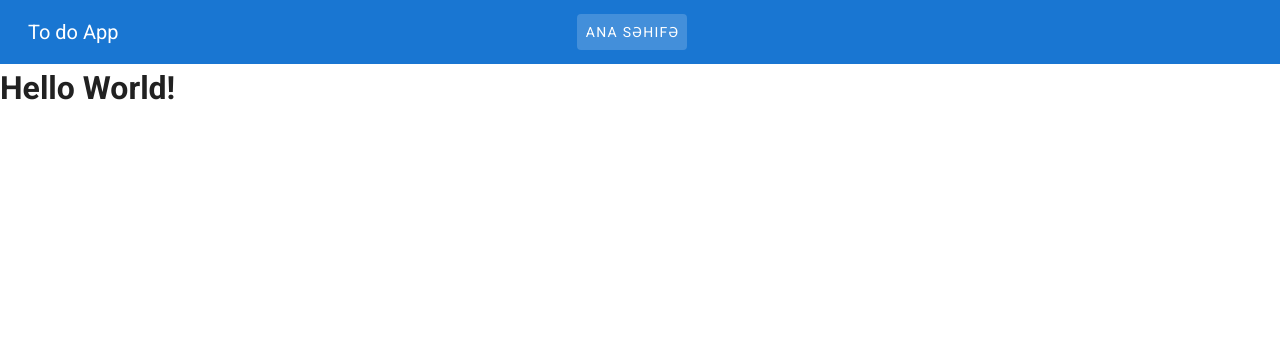
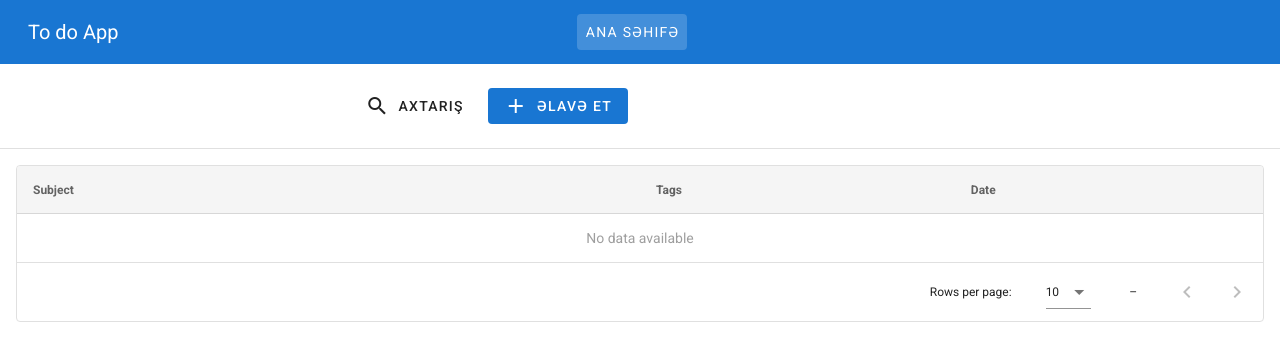
Before and after one commit to nicatdursunlu/digital-umbrella-task, a Vue app: page / in a window 1280 px wide. Shown: the top 360 px of the page. Built offline with nearby package versions, Linux system fonts and the light colour scheme.

Commit message:
Implement creating new subject

```diff
--- a/package.json
+++ b/package.json
@@ -9,6 +9,8 @@
   },
   "dependencies": {
     "core-js": "^3.8.3",
+    "date-fns": "^2.29.3",
+    "uuid": "^9.0.0",
     "vue": "^2.6.14",
     "vuetify": "^2.6.0"
   },
@@ -23,9 +25,9 @@
     "sass": "~1.32.0",
     "sass-loader": "^10.0.0",
     "vue-cli-plugin-vuetify": "~2.5.8",
+    "vue-router": "^3.2.0",
     "vue-template-compiler": "^2.6.14",
-    "vuetify-loader": "^1.7.0",
-    "vue-router": "^3.2.0"
+    "vuetify-loader": "^1.7.0"
   },
   "eslintConfig": {
     "root": true,
--- /dev/null
+++ b/src/assets/sass/base/_base.scss
@@ -0,0 +1,27 @@
+.page {
+  &__header {
+    border-bottom: 1px solid var(--v-gray-lighten2);
+  }
+}
+
+.v-data-table {
+  border: 1px solid var(--v-gray-lighten2);
+  border-radius: 4px !important;
+
+  &__wrapper {
+    border-radius: 4px !important;
+  }
+}
+
+thead.v-data-table-header {
+  background-color: var(--v-gray-lighten4);
+  border-radius: 4px !important;
+
+  th {
+    color: rgba(0, 0, 0, 0.6) !important;
+  }
+}
+
+.border-bottom {
+  border-bottom: 1px solid var(--v-gray-lighten2);
+}
--- /dev/null
+++ b/src/assets/sass/main.scss
@@ -0,0 +1 @@
+@import "./base/base";
--- a/src/main.js
+++ b/src/main.js
@@ -2,7 +2,11 @@ import Vue from 'vue'
 import App from './App.vue'
 import vuetify from './plugins/vuetify'
 import router from './router'
+import '@/assets/sass/main.scss'
 
+export const eventBus = new Vue()
+
+Vue.prototype.$eventBus = eventBus
 Vue.config.productionTip = false
 
 new Vue({
--- /dev/null
+++ b/src/plugins/theme.js
@@ -0,0 +1,23 @@
+export default {
+  // primary: '#26A69A',
+  secondary: '#19234C',
+  accent: '#0068a6',
+  gray: {
+    base: '#9e9e9e',
+    lighten5: '#fafafa',
+    lighten4: '#f5f5f5',
+    lighten3: '#eeeeee',
+    lighten2: '#e0e0e0',
+    lighten1: '#bdbdbd',
+    darken1: '#757575',
+    darken2: '#616161',
+    darken3: '#424242',
+    darken4: '#212121'
+  },
+  black: '#323232',
+  white: '#ffffff',
+  success: '#349175',
+  error: '#D94F4F',
+  warning: '#EA8300',
+  info: '#0D7CD5'
+}
--- a/src/plugins/vuetify.js
+++ b/src/plugins/vuetify.js
@@ -1,6 +1,14 @@
 import Vue from 'vue'
 import Vuetify from 'vuetify/lib/framework'
+import light from './theme'
 
 Vue.use(Vuetify)
 
-export default new Vuetify({})
+export default new Vuetify({
+  theme: {
+    themes: { light },
+    options: {
+      customProperties: true
+    }
+  }
+})
--- /dev/null
+++ b/src/utils/date.js
@@ -0,0 +1,5 @@
+import { format } from 'date-fns'
+
+export function getDateFormat(date) {
+  return format(new Date(date), 'dd.MM.yyyy')
+}
--- /dev/null
+++ b/src/views/Home/components/Form/index.vue
@@ -0,0 +1,107 @@
+<template>
+  <v-dialog v-model="dialog" persistent max-width="570px">
+    <v-form
+      ref="form"
+      v-model="isFormValid"
+      lazy-validation
+      @submit.prevent="handleFormSubmit"
+    >
+      <v-card>
+        <v-card-title class="py-3 px-4 border-bottom">
+          <span class="gray--text text--darken-3 font-weight-regular">
+            New Subject
+          </span>
+        </v-card-title>
+        <v-card-text class="px-4 py-0 border-bottom">
+          <v-row class="row-reset mt-3">
+            <v-col cols="12" md="12">
+              <v-text-field
+                v-model="form.subject"
+                :rules="rules.subject"
+                outlined
+                hide-details="auto"
+                label="Subject"
+              />
+            </v-col>
+            <v-col cols="12" md="12">
+              <v-text-field
+                v-model="form.tags"
+                :rules="rules.tags"
+                outlined
+                label="Tags"
+              />
+            </v-col>
+          </v-row>
+        </v-card-text>
+        <v-card-actions
+          class="py-3 px-4 d-flex align-center justify-end border-top"
+        >
+          <v-btn
+            @click="handleCloseDialog"
+            color="gray lighten-3 mr-3"
+            depressed
+            type="button"
+          >
+            İmtina et
+          </v-btn>
+          <v-btn color="primary" depressed type="submit"> Yadda saxla </v-btn>
+        </v-card-actions>
+      </v-card>
+    </v-form>
+  </v-dialog>
+</template>
+
+<script>
+const initialValues = {
+  subject: null,
+  tags: null,
+  isCompleted: false,
+  createdAt: null
+}
+
+export default {
+  data() {
+    return {
+      dialog: false,
+      loading: false,
+      isFormValid: false,
+      form: { ...initialValues },
+      rules: {
+        subject: [(v) => !!v || 'Subject daxil edin'],
+        tags: [
+          (v) => !!v || 'Tegler daxil edin',
+          (v) =>
+            /,(?!(?<=(?:^|,)\s*"(?:[^"]|""|\\")*,)(?:[^"]|""|\\")*"\s*(?:,|$))/.test(
+              v
+            ) || 'Seperate with coma'
+        ]
+      }
+    }
+  },
+  methods: {
+    handleCloseDialog() {
+      this.dialog = false
+      this.resetForm()
+    },
+    handleFormSubmit() {
+      const isFormValid = this.$refs.form.validate()
+      if (isFormValid) {
+        this.$emit('formSubmit', this.form)
+        this.handleCloseDialog()
+      }
+    },
+    resetForm() {
+      this.form = { ...initialValues }
+      this.$refs.form && this.$refs.form.resetValidation()
+    }
+  },
+  mounted() {
+    this.$eventBus.$on('handleOpenDialog', () => {
+      this.dialog = true
+    })
+  },
+  beforeDestroy() {
+    this.$eventBus.$off('handleOpenDialog', null)
+  }
+}
+</script>
--- /dev/null
+++ b/src/views/Home/components/List/index.vue
@@ -0,0 +1,51 @@
+<template>
+  <div>
+    <v-data-table :headers="headers" :items="subjects">
+      <template v-slot:[`item.tags`]="{ item }">
+        <v-chip v-for="tag in item.tags" :key="tag.id" class="mr-2" small>
+          <span class="body-2 gray--text text--darken-3">
+            {{ tag }}
+          </span>
+        </v-chip>
+      </template>
+      <template v-slot:[`item.createdAt`]="{ item }">
+        <span> {{ getDateFormat(item.createdAt) }}</span>
+      </template>
+    </v-data-table>
+  </div>
+</template>
+
+<script>
+import { getDateFormat } from '@/utils/date'
+
+export default {
+  props: {
+    subjects: {
+      type: Array,
+      required: true
+    }
+  },
+  data() {
+    return {
+      getDateFormat,
+      headers: [
+        { text: 'Subject', value: 'subject', sortable: false, width: '50%' },
+        {
+          text: 'Tags',
+          value: 'tags',
+          sortable: false
+        },
+        {
+          text: 'Date',
+          value: 'createdAt',
+          sortable: false
+          // align: 'end',
+          // width: '10%'
+        }
+      ],
+      options: {},
+      dialog: false
+    }
+  }
+}
+</script>
--- /dev/null
+++ b/src/views/Home/components/Toolbar/index.vue
@@ -0,0 +1,34 @@
+<template>
+  <div class="py-3 px-4">
+    <v-row class="my-0" align-center>
+      <v-col md="6">
+        <div class="d-flex align-center justify-end">
+          <v-btn class="ml-auto mr-2" text depressed>
+            <v-icon class="mr-2" medium> mdi-magnify </v-icon>
+            <span> Axtarış </span>
+          </v-btn>
+          <v-btn @click="handleOpenDialog" color="primary" depressed>
+            <v-icon class="mr-2" medium> mdi-plus </v-icon>
+            <span> Əlavə et </span>
+          </v-btn>
+        </div>
+      </v-col>
+    </v-row>
+  </div>
+</template>
+
+<script>
+export default {
+  props: {
+    handleOpenDialog: {
+      type: Function,
+      required: true
+    }
+  },
+  data() {
+    return {
+      showFilter: false
+    }
+  }
+}
+</script>
--- a/src/views/Home/index.vue
+++ b/src/views/Home/index.vue
@@ -1,13 +1,50 @@
 <template>
-  <h1>{{ message }}</h1>
+  <div class="page">
+    <div class="page__header">
+      <Toolbar :handleOpenDialog="handleOpenDialog" />
+    </div>
+    <div class="pa-4">
+      <Form @formSubmit="handleFormSubmit" />
+      <List :subjects="subjects" />
+    </div>
+  </div>
 </template>
 
 <script>
+import { v4 as uuidv4 } from 'uuid'
+
+import Toolbar from './components/Toolbar'
+import List from './components/List'
+import Form from './components/Form'
+
 export default {
+  components: {
+    Toolbar,
+    List,
+    Form
+  },
   data() {
     return {
-      message: 'Hello World!'
+      dialog: false,
+      subjects: []
     }
+  },
+  methods: {
+    handleOpenDialog() {
+      this.$eventBus.$emit('handleOpenDialog', true)
+    },
+    handleFormSubmit(form) {
+      this.subjects.unshift({
+        id: uuidv4(),
+        subject: form.subject,
+        tags: form.tags.split(','),
+        createdAt: Date.now()
+      })
+      localStorage.setItem('subjects', JSON.stringify(this.subjects))
+    }
+  },
+  mounted() {
+    this.subjects = JSON.parse(localStorage.getItem('subjects')) || []
   }
 }
 </script>
```
Also changed, not shown: 1 other file (tests, documents, lock files or other folders).
